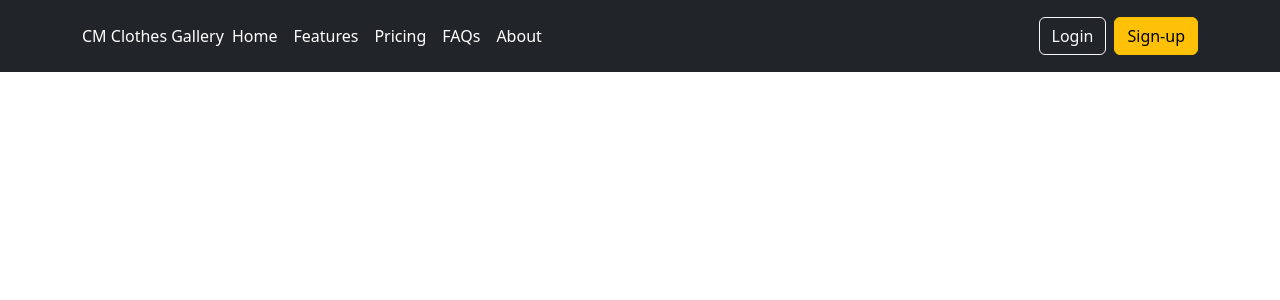
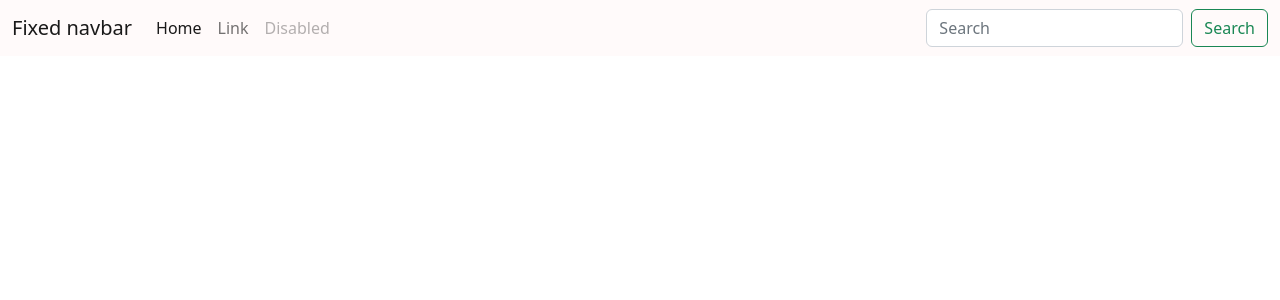
Before and after one commit to GaneshGunnala/cmclothes, a React (Create React App) app: page /navbar in a window 1280 px wide. Shown: the top 300 px of the page. Built offline with nearby package versions, Linux system fonts and the light colour scheme.

Commit message:
Navbar fixed

```diff
--- a/src/components/Home/index.js
+++ b/src/components/Home/index.js
@@ -11,7 +11,7 @@
       <div>
         <Navbar />
         <div class="">
-          <main>
+          <main style={{marginTop: "55px",}}>
             <Whatsapp />
             <div class="position-relative overflow-hidden p-3 p-md-5 m-md-3 text-center bg-body-tertiary mainHero">
               <div class="col-md-9 my-5" style={{marginLeft: "50px", textAlign: "initial"}}>
--- a/src/components/Navbar/Navbar.scss
+++ b/src/components/Navbar/Navbar.scss
@@ -1,3 +1,7 @@
 .searchForm{
     display: flex;
 }
+
+.navbar{
+    background-color: snow;
+}
--- a/src/components/Navbar/index.js
+++ b/src/components/Navbar/index.js
@@ -3,32 +3,31 @@
 
 const Navbar = () => {
 return(
-    <header class="p-3 text-bg-dark " >
-    <div class="container">
-      <div class="d-flex flex-wrap align-items-center justify-content-center justify-content-lg-start">
-        <a href="/" class="d-flex align-items-center mb-2 mb-lg-0 text-white text-decoration-none">
-          CM Clothes Gallery
-        </a>
-
-        <ul class="nav col-12 col-lg-auto me-lg-auto mb-2 justify-content-center mb-md-0">
-          <li><a href="#" class="nav-link px-2 text-white">Home</a></li>
-          <li><a href="#" class="nav-link px-2 text-white">Features</a></li>
-          <li><a href="#" class="nav-link px-2 text-white">Pricing</a></li>
-          <li><a href="#" class="nav-link px-2 text-white">FAQs</a></li>
-          <li><a href="#" class="nav-link px-2 text-white">About</a></li>
-        </ul>
-
-        {/* <form class="col-12 col-lg-auto mb-3 mb-lg-0 me-lg-3" role="search">
-          <input type="search" class="form-control form-control-dark text-bg-dark" placeholder="Search..." aria-label="Search" />
-        </form> */}
-
-        <div class="text-end">
-          <button type="button" class="btn btn-outline-light me-2">Login</button>
-          <button type="button" class="btn btn-warning">Sign-up</button>
-        </div>
-      </div>
+  <nav class="navbar navbar-expand-md fixed-top" >
+  <div class="container-fluid">
+    <a class="navbar-brand" href="#">Fixed navbar</a>
+    <button class="navbar-toggler" type="button" data-bs-toggle="collapse" data-bs-target="#navbarCollapse" aria-controls="navbarCollapse" aria-expanded="false" aria-label="Toggle navigation">
+      <span class="navbar-toggler-icon"></span>
+    </button>
+    <div class="collapse navbar-collapse" id="navbarCollapse">
+      <ul class="navbar-nav me-auto mb-2 mb-md-0">
+        <li class="nav-item">
+          <a class="nav-link active" aria-current="page" href="#">Home</a>
+        </li>
+        <li class="nav-item">
+          <a class="nav-link" href="#">Link</a>
+        </li>
+        <li class="nav-item">
+          <a class="nav-link disabled">Disabled</a>
+        </li>
+      </ul>
+      <form class="d-flex">
+        <input class="form-control me-2" type="search" placeholder="Search" aria-label="Search" />
+        <button class="btn btn-outline-success" type="submit">Search</button>
+      </form>
     </div>
-  </header>
+  </div>
+</nav>
 );
 }
 
```
